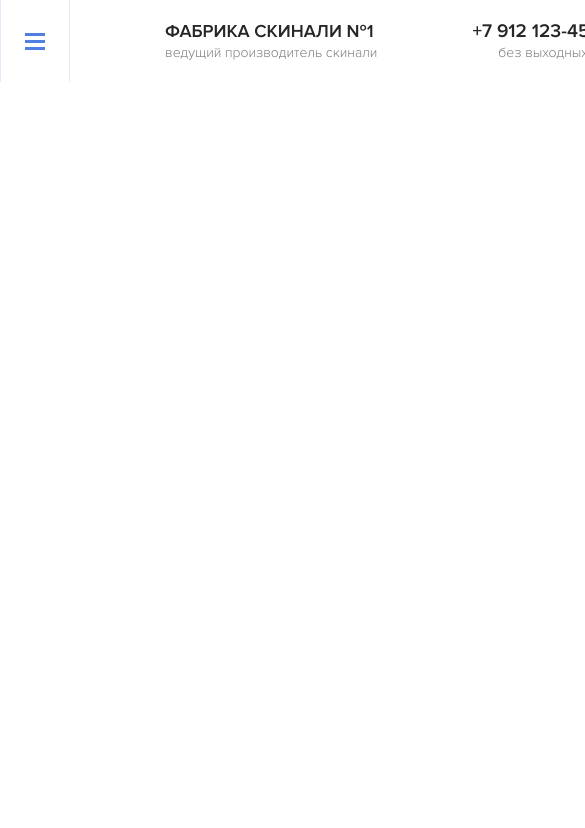
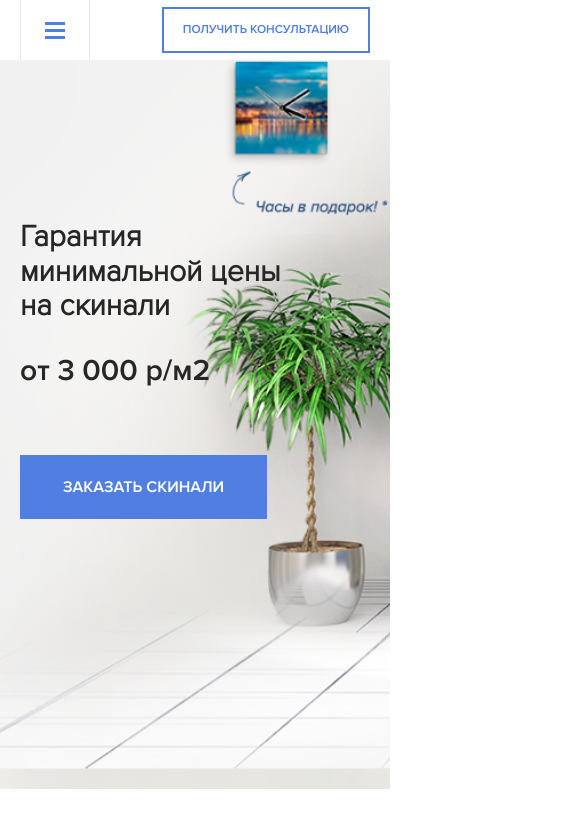
Before and after one commit to kirill2740/Skinali, a plain HTML site: page index.html in a window 390 px wide. Shown: the top 828 px of the page, 585 px wide, since content can reach past the window. Drawn offline with Linux system fonts and the light colour scheme.

Commit message:
Сверстана шапка и hero

```diff
--- a/index.html
+++ b/index.html
@@ -1,5 +1,6 @@
 <!DOCTYPE html>
 <html lang="ru">
+
 <head>
 	<meta charset="UTF-8">
 	<meta name="viewport" content="width=device-width, initial-scale=1.0">
@@ -11,6 +12,21 @@
 
 <body>
 	<header class="header">
+		<div class="menu menu_active">
+			<div class="container">
+				<nav class="menu__nav">
+					<a href="#" class="menu__link">ГЛАВНАЯ</a>
+					<a href="#" class="menu__link">ПРОДУКЦИЯ</a>
+					<a href="#" class="menu__link">КАТАЛОГ</a>
+					<a href="#" class="menu__link">ПРИМЕРЫ РАБОТ</a>
+					<a href="#" class="menu__link">ПРИМЕРКА ИЗОБРАЖЕНИЙ</a>
+					<a href="#" class="menu__link">СТОИМОСТЬ ДИЛЕРАМ</a>
+					<a href="#" class="menu__link">О СКИНАЛИ</a>
+				</nav>
+			</div>
+			<!-- /.container -->
+		</div>
+		<!-- /.menu -->
 		<div class="navbar">
 			<div class="container">
 				<div class="navbar-block">
@@ -43,7 +59,15 @@
 			<!-- /.container -->
 		</div>
 		<!-- /.navbar -->
+		<div class="hero">
+			<div class="container">
+				<h1 class="hero__title">Гарантия<br>минимальной цены<br>на скинали</h1>
+				<span class="hero__subtitle">от 3 000 р/м2</span>
+				<button class="button hero__button">Заказать скинали</button>
+			</div>
+		</div>
 	</header>
 	<!-- /.header -->
 </body>
+
 </html>
--- a/src/sass/_interface.sass
+++ b/src/sass/_interface.sass
@@ -11,3 +11,22 @@ body
 .container
 	width: 1169px
 	margin: 0 auto
+.button
+	padding: 23px 43px
+	text-transform: uppercase
+	border: none
+	background-color: $main-color
+	+bold
+	color: #fff
+	cursor: pointer
+
+@media (max-width: 1199px)
+	.container
+		max-width: 960px
+@media (max-width: 991px)
+	.container
+		max-width: 750px
+@media (max-width: 768px)
+	.container
+		max-width: 100%
+		padding: 0px 20px
--- a/src/sass/blocks/_hero.sass
+++ b/src/sass/blocks/_hero.sass
@@ -0,0 +1,21 @@
+.hero
+	background: #f1f1f1 url('../img/hero/hero-bg.webp') no-repeat center top 82px
+	background-size: contain
+	padding-top: 200px
+	padding-bottom: 270px
+	&__title
+		margin-bottom: 30px
+		font-size: 30px
+	&__subtitle
+		display: block
+		margin-bottom: 67px
+		font-size: 30px
+		+bold
+	&__button
+		&:hover
+			background-color: #3866c7
+			transition: 0.2s
+@media (max-width: 991px)
+	.hero
+		background-size: cover
+		background-position: top left 35%
--- a/src/sass/blocks/_navbar.sass
+++ b/src/sass/blocks/_navbar.sass
@@ -1,10 +1,13 @@
 .navbar
+	position: fixed
+	left: 0
+	top: 0
+	width: 100%
+	background-color: #fff
 	&-block
 		display: flex
 		align-items: center
 		justify-content: space-between
-		min-height: 82px
-
 	&__mobile, &__landline
 		text-align: right
 	&__phone
@@ -32,7 +35,29 @@
 		&:hover
 			background-color: $main-color
 			color: #ffffff
+			transition: 0.2s
 .menu
+	position: fixed
+	z-index: -1
+	top: 82px
+	left: 0
+	padding: 16px 0px
+	width: 100%
+	background-color: $main-color
+	transform: translateY(-200%)
+	&_active
+		transform: translateY(0%)
+	&__nav
+		display: flex
+		align-items: center
+		justify-content: space-around
+	&__link
+		text-decoration: none
+		font-size: 17px
+		color: #fff
+		&:hover
+			color: darken(#fff, 15%)
+			transition: 0.1s
 	&-button
 		display: flex
 		flex-direction: column
@@ -62,3 +87,23 @@
 		display: block
 		font-size: 14px
 		color: $text-color-lt
+@media (max-width: 991px)
+	.navbar
+		&__mobile, &__landline
+			display: none
+@media (max-width: 576px)
+	.logo
+		display: none
+	.navbar
+		&__button
+			font-size: 10
+			padding: 14px 19px
+	.menu
+		top: 60px
+		transform: translateY(0)
+		&-button
+			height: 60px
+		&__nav
+			flex-direction: column
+		&__link
+			margin-bottom: 20px
```
Also changed, not shown: src/css/style.css, 1 other file.
